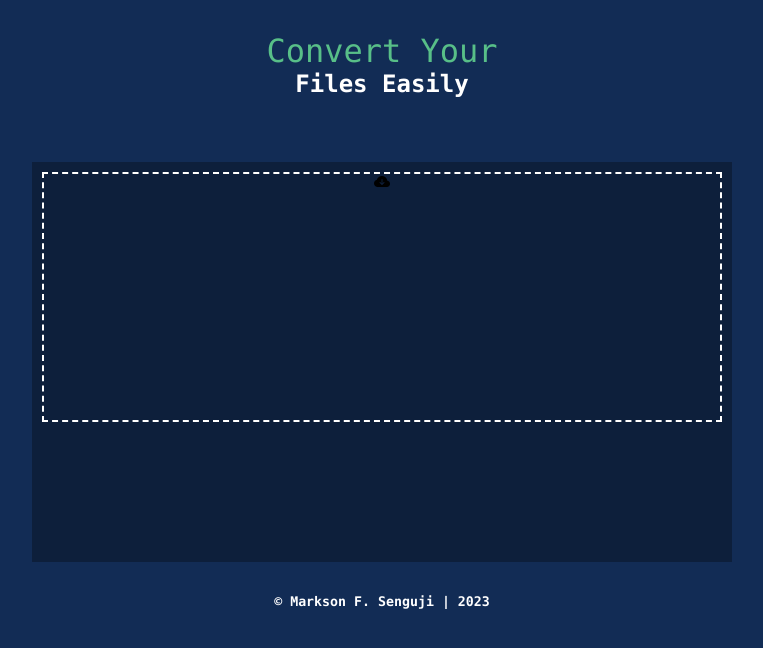
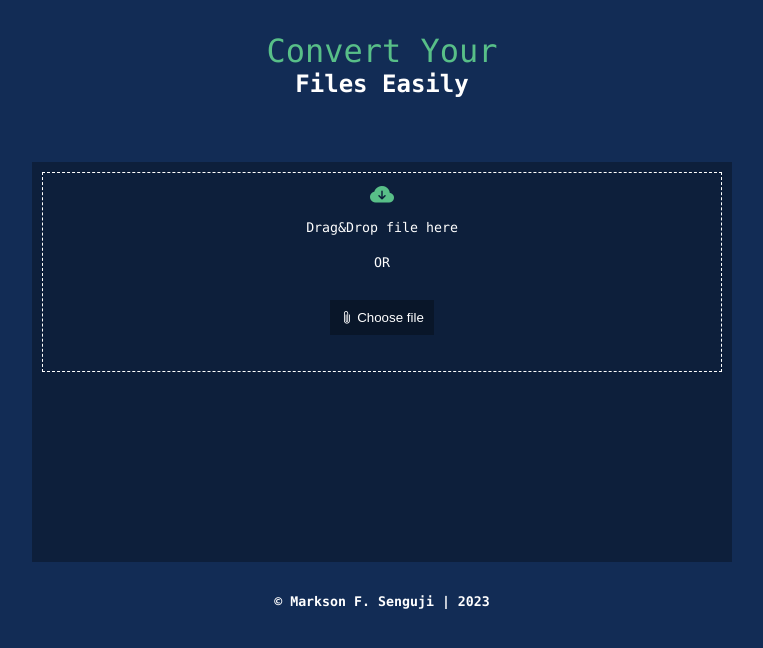
Before and after one commit to Nyelwa-Org/file-converter, a Next.js app: page / in a window 1280 px wide. Shown: the top 648 px of the page, without its empty margins (258-1021 px from the left). Built offline with nearby package versions, Linux system fonts and the light colour scheme.

Commit message:
Front end 9th March

```diff
--- a/pages/index.js
+++ b/pages/index.js
@@ -18,7 +18,10 @@ export default function Home() {
         </div>
         <div className={styles.body}>
           <div className={styles.dotted}>
-            <i className='bi bi-cloud-arrow-down-fill'></i>
+            <i className='bi bi-cloud-arrow-down-fill' style={{ color: 'rgb(var(--secondary-color))', fontSize: '1.5rem' }}></i>
+            <h5>Drag&Drop file here</h5>
+            <h5>OR</h5>
+            <button type="" className={styles.button}> <i class="bi bi-paperclip" style={{ color: 'rgb(var(--background-end-rgb))' }}></i> Choose file</button>
           </div>
         </div>
         <div className={styles.footer}>
--- a/styles/Home.module.css
+++ b/styles/Home.module.css
@@ -2,6 +2,14 @@
   display: flex;
   flex-direction: column;
   align-items: center;
+}
+
+.button{
+  padding: 10px;
+  border: none;
+  margin: 20px;
+  background-color: rgb(var(--foreground-rgb),.3);
+  color: rgb(var(--background-end-rgb));
 }
 
 .header{
@@ -31,12 +39,20 @@
 
 .dotted{
   width: 680px;
-  height: 250px;
-  border: 2px dashed rgb(var(--background-end-rgb));
+  height: 200px;
+  padding: 10px;
+  border: 1.5px dashed rgb(var(--background-end-rgb));
   display: flex;
   flex-direction: column;
   align-items: center;
-  justify-content: space-between;
+  /* justify-content: space-between; */
+}
+
+.dotted h5{
+  color: rgb(var(--background-end-rgb));
+  font-weight: normal;
+  font-family: var(--font-mono);
+  padding: 10px;
 }
 
 .footer{
```
